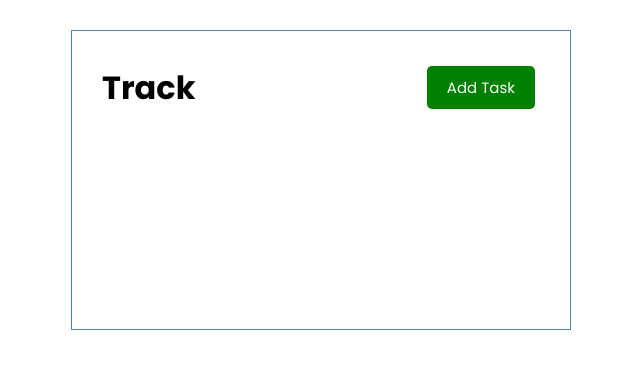
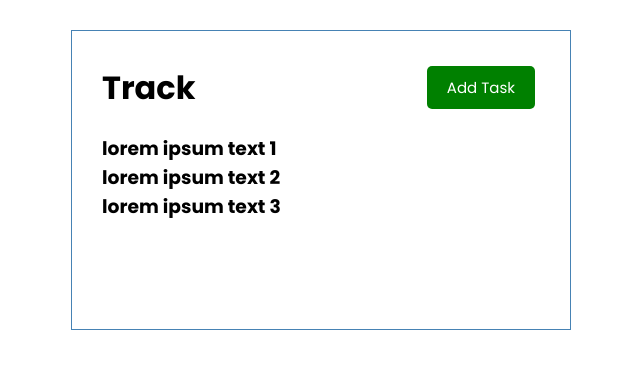
Before and after one commit to fasomxonov/VueNote, a Vue app: page / in a window 1280 px wide. Shown: the top 368 px of the page, without its empty margins (319-959 px from the left). Built offline with nearby package versions, Linux system fonts and the light colour scheme.

Commit message:
add task

```diff
--- a/src/App.vue
+++ b/src/App.vue
@@ -1,15 +1,18 @@
 <template>
   <div class="container">
     <Header title="Track" />
+    <Tasks :tasks="tasks" />
   </div>
 </template>
 
 <script>
 import Header from '@/components/Header'
+import Tasks from '@/components/Tasks'
 export default {
   name: 'App',
   components: {
-    Header
+    Header,
+    Tasks,
   },
   data() {
     return {
@@ -25,7 +28,7 @@
         reminder: true,
       },
       {
-        id: 3,
+        id: 2,
         text: 'lorem ipsum text 2',
         day: 'lorem ipsum day 2',
         reminder: true,
--- /dev/null
+++ b/src/components/Task.vue
@@ -0,0 +1,16 @@
+<template>
+    <h3>{{ task.text }}</h3>
+</template>
+
+<script>
+export default {
+    name: 'Task',
+    props: {
+        task: Object,
+    }
+}
+</script>
+
+<style>
+
+</style>
--- /dev/null
+++ b/src/components/Tasks.vue
@@ -0,0 +1,22 @@
+<template>
+  <div :key="task" v-for="task in tasks">
+      <Task :task="task" />
+  </div>
+</template>
+
+<script>
+import Task from '@/components/Task'
+export default {
+    name: 'Tasks',
+    components: {
+        Task,
+    },
+    props: {
+        tasks: Array
+    }
+}
+</script>
+
+<style>
+
+</style>
```
